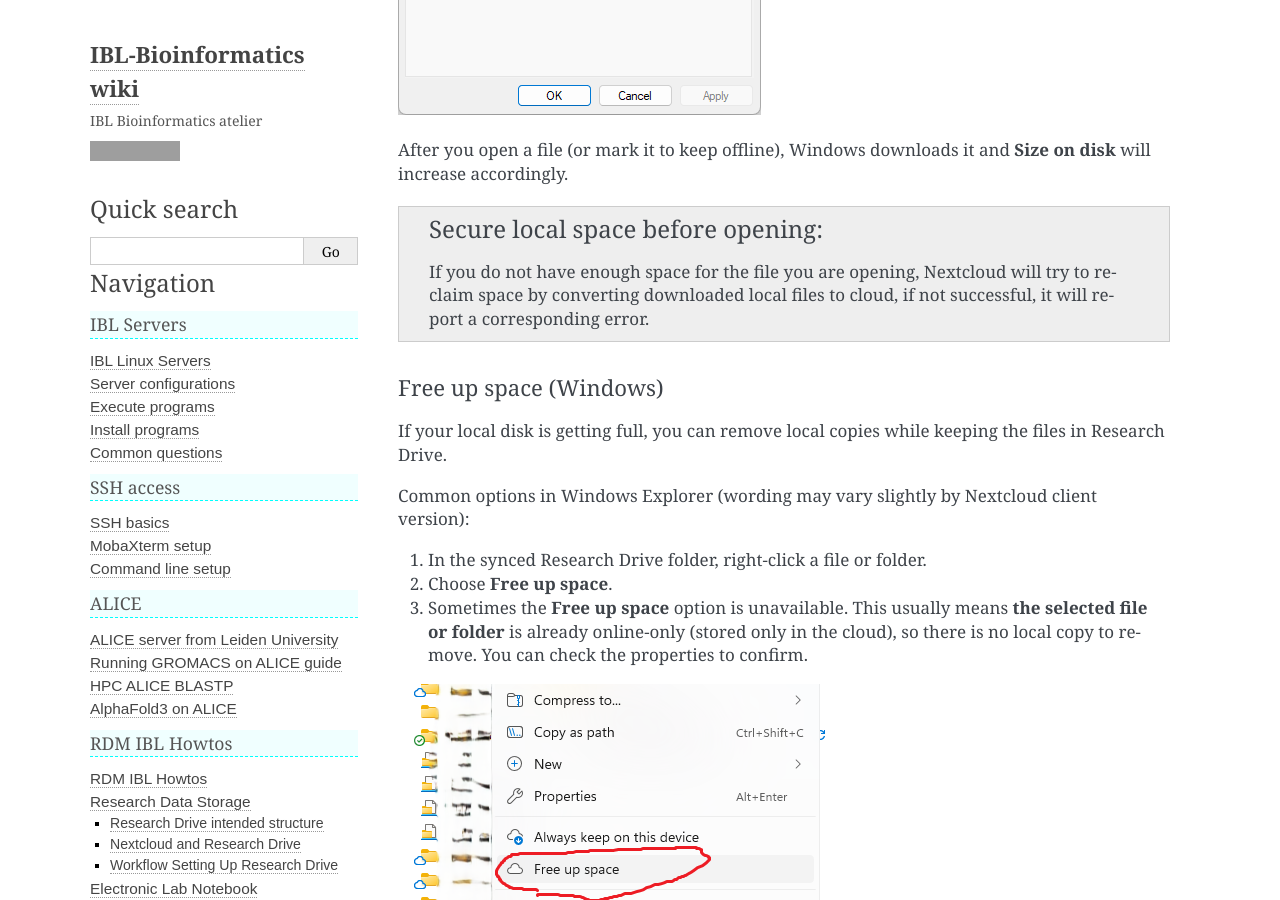
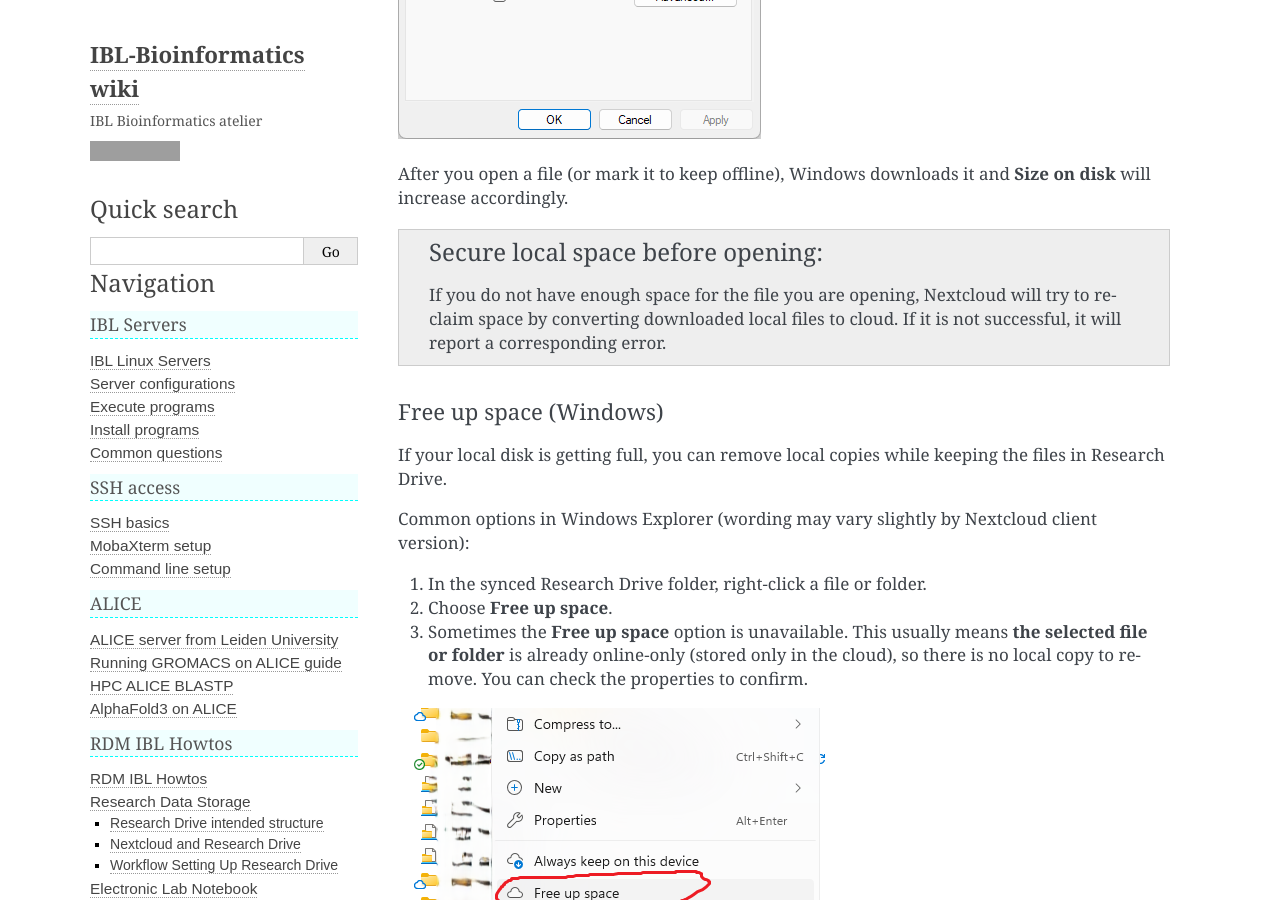
Before and after one commit to IBL-bioinfo/IBL-bioinformatics-wiki, a Sphinx documentation site: the page built from docs/source/rdm_howtos/ResearchDrive.md, in a window 1280 px wide and 900 px high, scrolled down 10330 px. Built offline with Sphinx 7.4.7, drawn with Linux system fonts in a browser that asks for light colours; some of the changed text lies outside the part shown; grey boxes are pictures that could not be loaded.

```diff
--- a/docs/source/rdm_howtos/ResearchDrive.md
+++ b/docs/source/rdm_howtos/ResearchDrive.md
@@ -160,7 +160,7 @@ On Windows, right-click a file/folder → **Properties**. You may see:
 After you open a file (or mark it to keep offline), Windows downloads it and **Size on disk** will increase accordingly.
 
 ::: {admonition} Secure local space before opening
-If you do not have enough space for the file you are opening, Nextcloud will try to reclaim space by converting downloaded local files to cloud, if not successful, it will report a corresponding error.
+If you do not have enough space for the file you are opening, Nextcloud will try to reclaim space by converting downloaded local files to cloud. If it is not successful, it will report a corresponding error.
 :::
 
 #### Free up space (Windows)
```
Also changed, not shown: other parts of docs/source/rdm_howtos/ResearchDrive.md (+1 -1 lines), .github/instructions/code-review.instructions.md.
